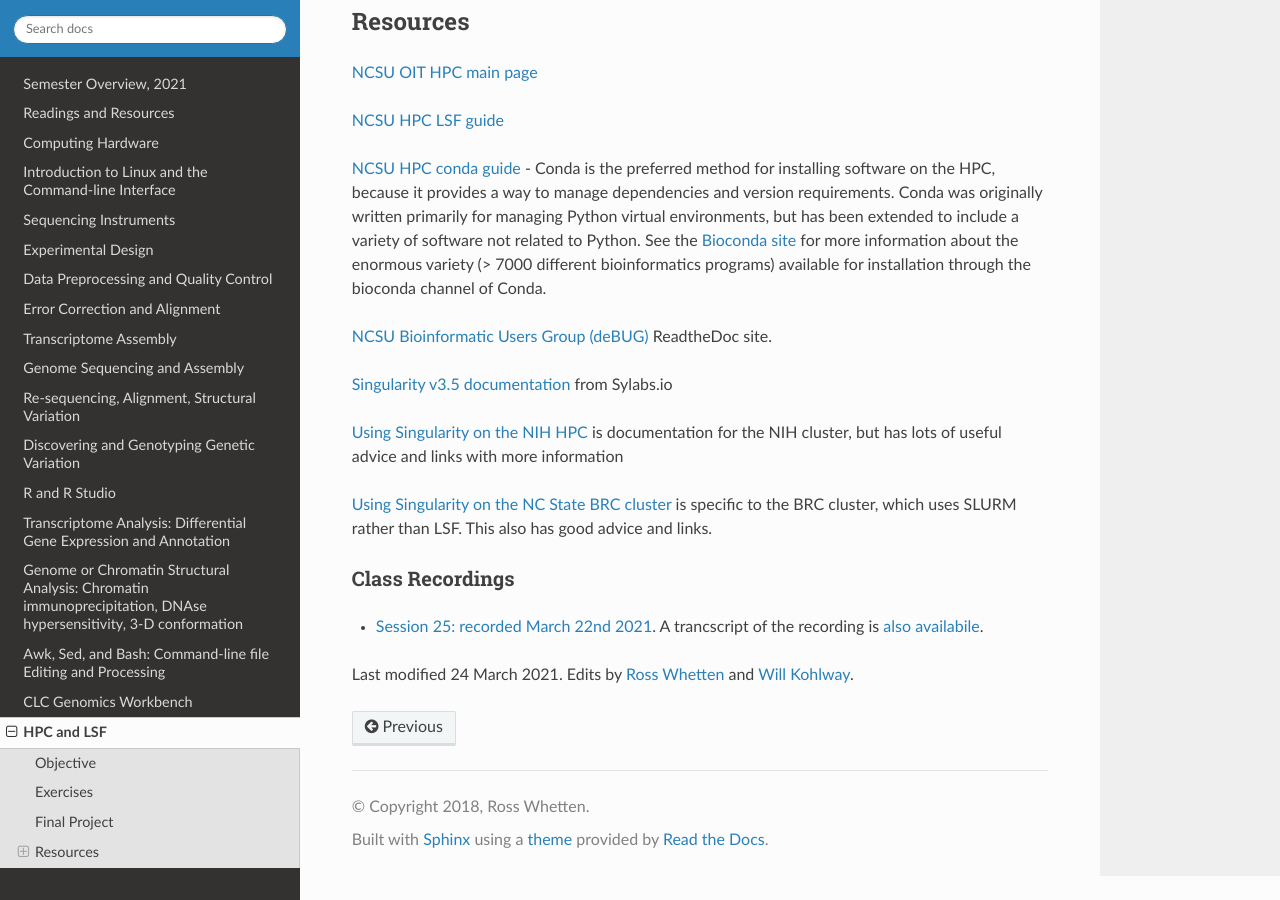
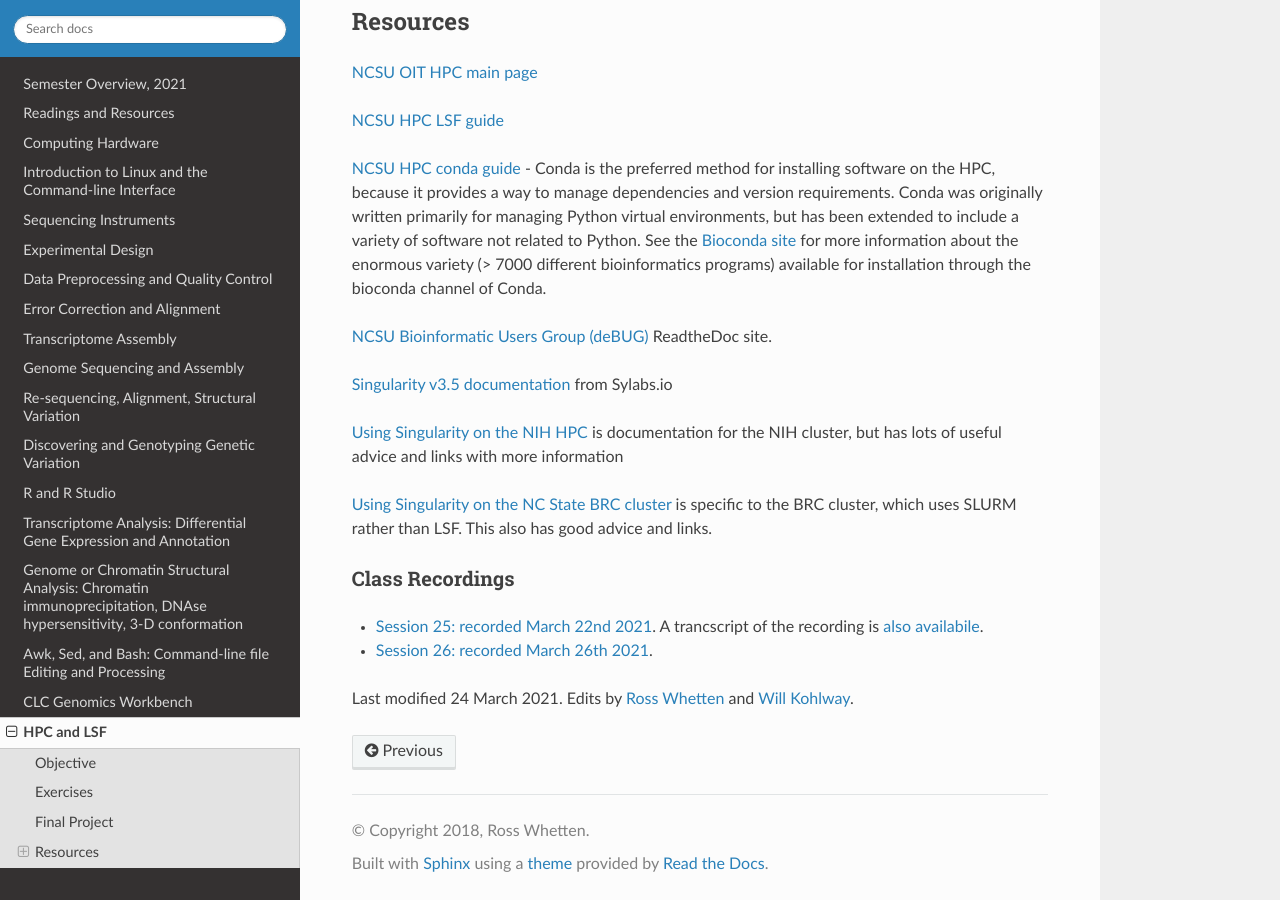
Before and after one commit to rwhetten/DeepSeqAnalysis, a Sphinx documentation site: the page built from docs/source/HPC.rst, in a window 1280 px wide and 900 px high, scrolled down 1611 px. Built offline with Sphinx 7.4.7 and the Read the Docs theme 2.0.0, drawn with Linux system fonts in a browser that asks for light colours.

Commit message:
Update HPC.rst

```diff
--- a/docs/source/HPC.rst
+++ b/docs/source/HPC.rst
@@ -73,7 +73,7 @@
 ----------------
 
 +   `Session 25: recorded March 22nd 2021 <https://drive.google.com/file/d/1h4cCZVNWg8HoySRCnNv08eAcFM6hRIYv/view?usp=sharing>`_. A trancscript of the recording is `also availabile <https://drive.google.com/file/d/1zpNSlXdMBVgRj9Ek6Uc--E9Md_LlBopv/view?usp=sharing>`_.
-
++   `Session 26: recorded March 26th 2021 <https://drive.google.com/file/d/19O_5BsQ3_WLJKasuKTFLaH-rOoy1cecU/view?usp=sharing>`_.
 
 Last modified 24 March 2021.
 Edits by `Ross Whetten <https://github.com/rwhetten>`_ and `Will Kohlway <https://github.com/wkohlway>`_.
```
